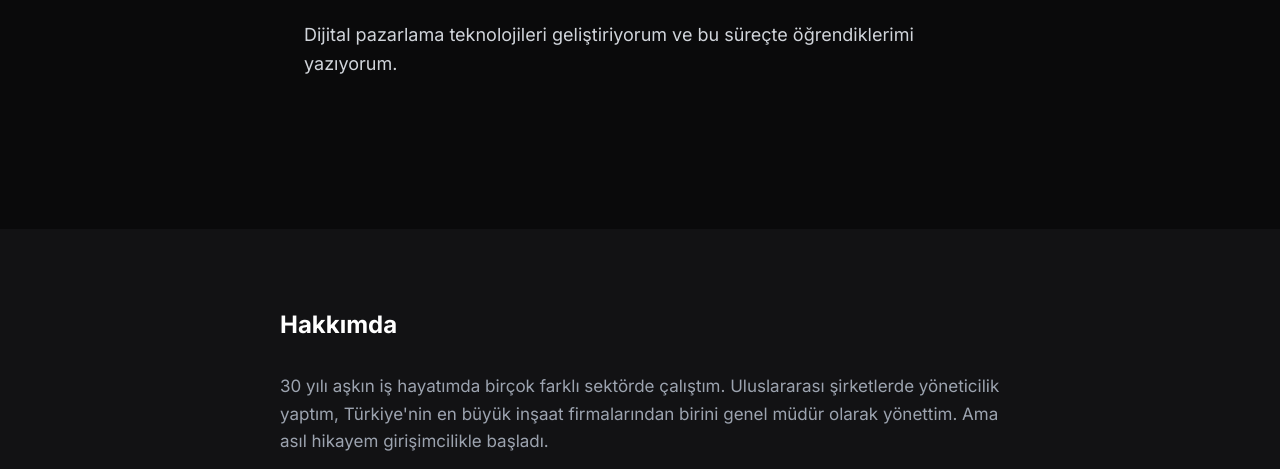
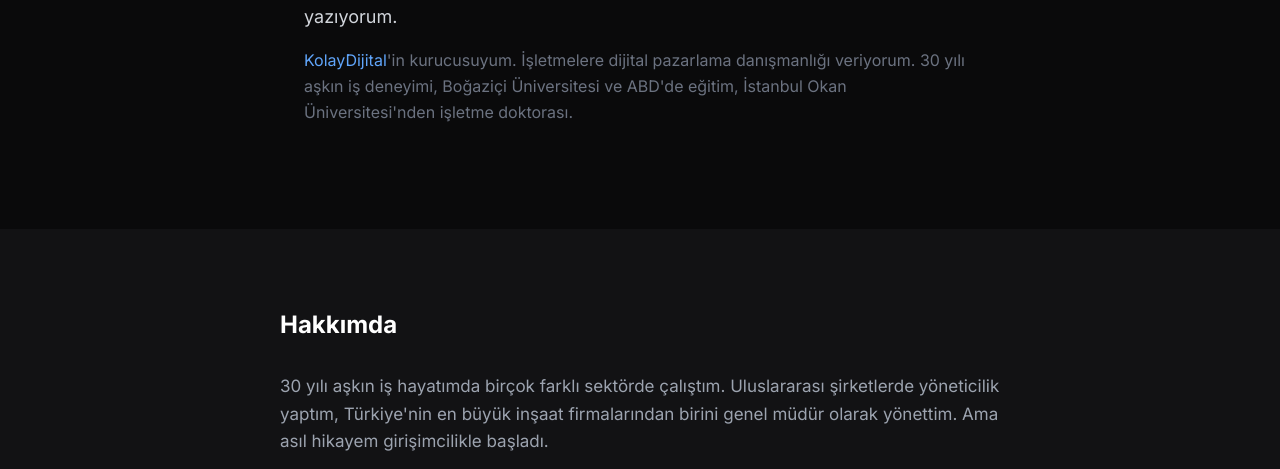
Before and after one commit to timoti7/teomanmetehan-com, a plain HTML site: page index.html in a window 1280 px wide. Shown: the part 331-800 px from the top of the page. Drawn offline with nearby package versions, Linux system fonts and the light colour scheme.

Commit message:
fix: hero bolumune KolayDijital + danismanlik + egitim ozeti eklendi

```diff
--- a/index.html
+++ b/index.html
@@ -143,8 +143,14 @@
                     <p class="text-gray-400 mt-1">Girişimci & Araştırmacı</p>
                 </div>
             </div>
-            <p class="fade-in delay-100 text-lg text-gray-300 leading-relaxed max-w-2xl">
+            <p class="fade-in delay-100 text-lg text-gray-300 leading-relaxed max-w-2xl mb-4">
                 Dijital pazarlama teknolojileri geliştiriyorum ve bu süreçte öğrendiklerimi yazıyorum.
+            </p>
+            <p class="fade-in delay-200 text-base text-gray-500 leading-relaxed max-w-2xl">
+                <a href="https://kolaydijital.com" class="text-accent-400 hover:text-accent-300 transition">KolayDijital</a>'in
+                kurucusuyum. İşletmelere dijital pazarlama danışmanlığı veriyorum.
+                30 yılı aşkın iş deneyimi, Boğaziçi Üniversitesi ve ABD'de eğitim,
+                İstanbul Okan Üniversitesi'nden işletme doktorası.
             </p>
         </div>
     </section>
```
